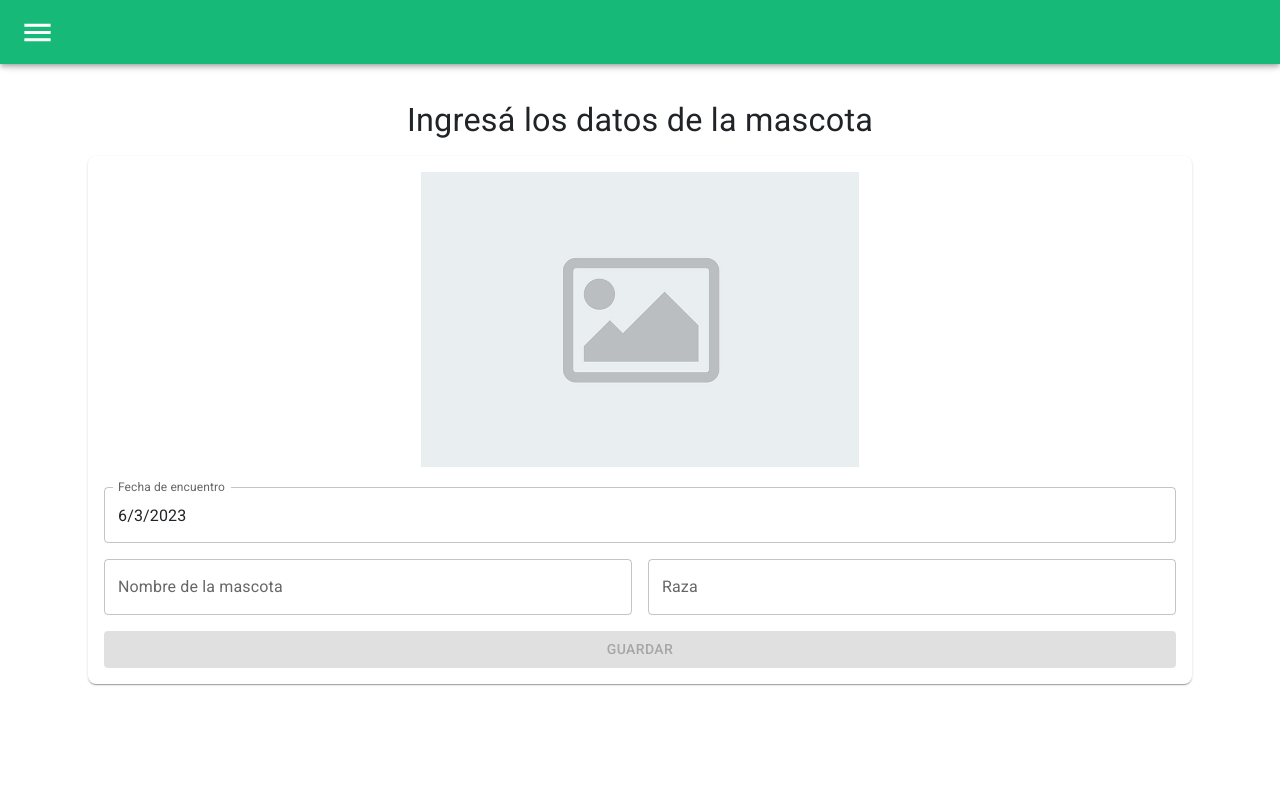
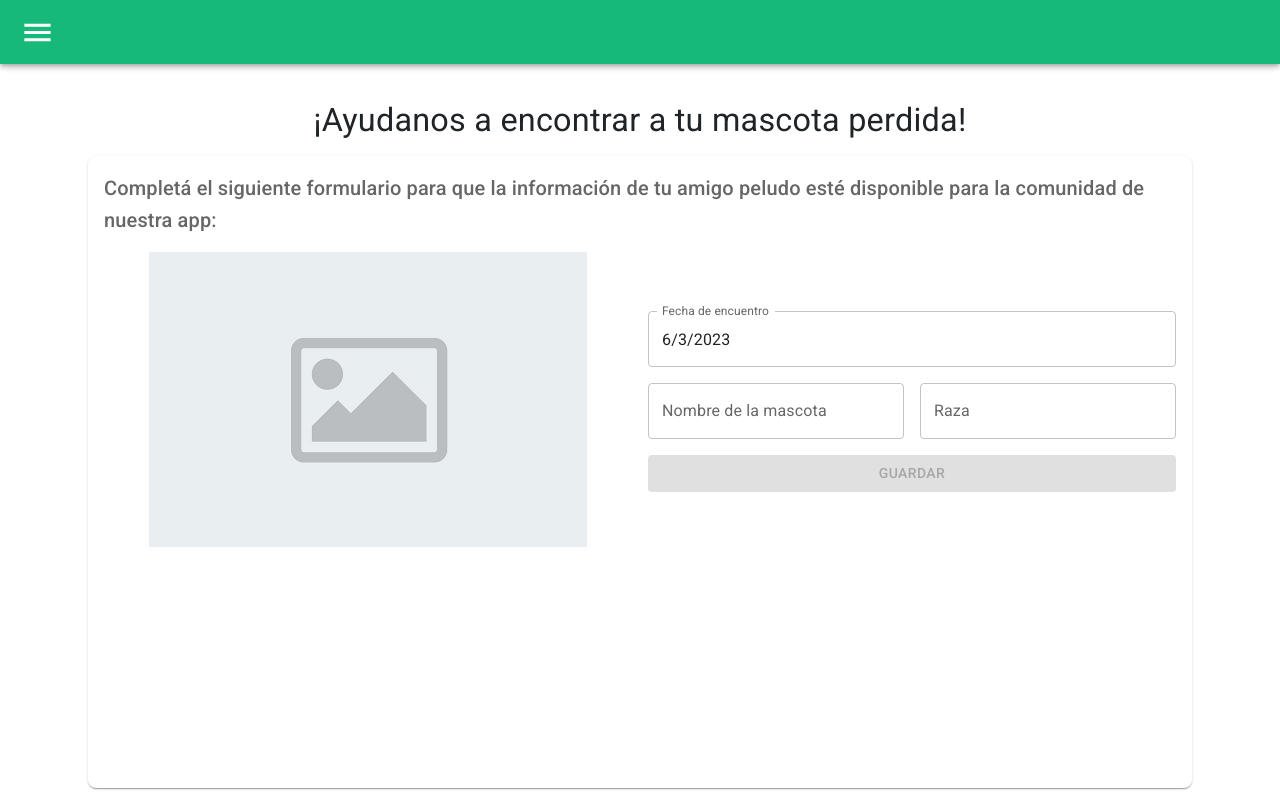
Before and after one commit to federicocm93/pets-app, a React (Create React App) app: page /found in a window 1280 px wide. Built offline with nearby package versions, Linux system fonts and the light colour scheme; the HTML template or start-up script is replaced by a standard one.

Commit message:
Change form title. Remove unused dependencies.

```diff
--- a/src/components/Login/Login.jsx
+++ b/src/components/Login/Login.jsx
@@ -1,4 +1,4 @@
-import { Container, Grid, Paper, Snackbar, Alert, Button } from "@mui/material";
+import { Container, Grid, Paper, Snackbar, Alert } from "@mui/material";
 import LoadingButton from "@mui/lab/LoadingButton";
 import { useState } from "react";
 import { addImage, addPet } from "../../api/pets.service";
--- a/src/components/NewFound/NewFound.jsx
+++ b/src/components/NewFound/NewFound.jsx
@@ -75,9 +75,25 @@ export default function NewFound() {
         paddingBottom={2}
         sx={{ typography: { sm: "h4", xs: "h5" } }}
       >
-        Ingresá los datos de la mascota
+        ¡Ayudanos a encontrar a tu mascota perdida!
       </Typography>
-      <Paper sx={{ padding: 2, overflow: "hidden", borderRadius: 2 }}>
+      <Paper
+        sx={{
+          height: "600px",
+          padding: 2,
+          overflow: "hidden",
+          borderRadius: 2,
+        }}
+      >
+        <Typography
+          align="left"
+          color="textSecondary"
+          paddingBottom={2}
+          sx={{ typography: { sm: "h6", xs: "h57" } }}
+        >
+          Completá el siguiente formulario para que la información de tu amigo
+          peludo esté disponible para la comunidad de nuestra app:
+        </Typography>
         <Formik
           initialValues={INITIAL_FORM_VALUES}
           validationSchema={FORM_VALIDATION}
@@ -91,7 +107,7 @@ export default function NewFound() {
           {({ values, isValid, dirty, setFieldValue }) => (
             <Form>
               <Grid container spacing={2} alignItems="center">
-                <Grid item xs={12} align="center">
+                <Grid item xs={6} align="center">
                   <img
                     alt="img"
                     src={previewImage || imagePlaceholder}
@@ -112,6 +128,8 @@ export default function NewFound() {
                     }}
                   />
                 </Grid>
+                <Grid item xs={6} align="center">
+                  <Grid container spacing={2} alignItems="center">
                     <Grid item xs={12}>
                       <DatePicker
                         label="Fecha de encuentro"
@@ -136,13 +154,17 @@ export default function NewFound() {
                       <LoadingButton
                         variant="contained"
                         type="submit"
-                    disabled={!isValid || !dirty || serverError || isSubmitting}
+                        disabled={
+                          !isValid || !dirty || serverError || isSubmitting
+                        }
                         loading={isSubmitting}
                         color="secondary"
                         sx={{ width: "100%" }}
                       >
                         Guardar
                       </LoadingButton>
+                    </Grid>
+                  </Grid>
                 </Grid>
               </Grid>
             </Form>
--- a/src/db/firebase.js
+++ b/src/db/firebase.js
@@ -2,7 +2,7 @@
 import { initializeApp } from "firebase/app";
 import { getFirestore } from "firebase/firestore";
 import { getStorage } from "firebase/storage";
-import { getAuth, signInWithPopup, GoogleAuthProvider } from "firebase/auth";
+import { getAuth, GoogleAuthProvider } from "firebase/auth";
 
 // Your web app's Firebase configuration
 const firebaseConfig = {
```
Lines whose indentation alone changed are shown as unchanged.
